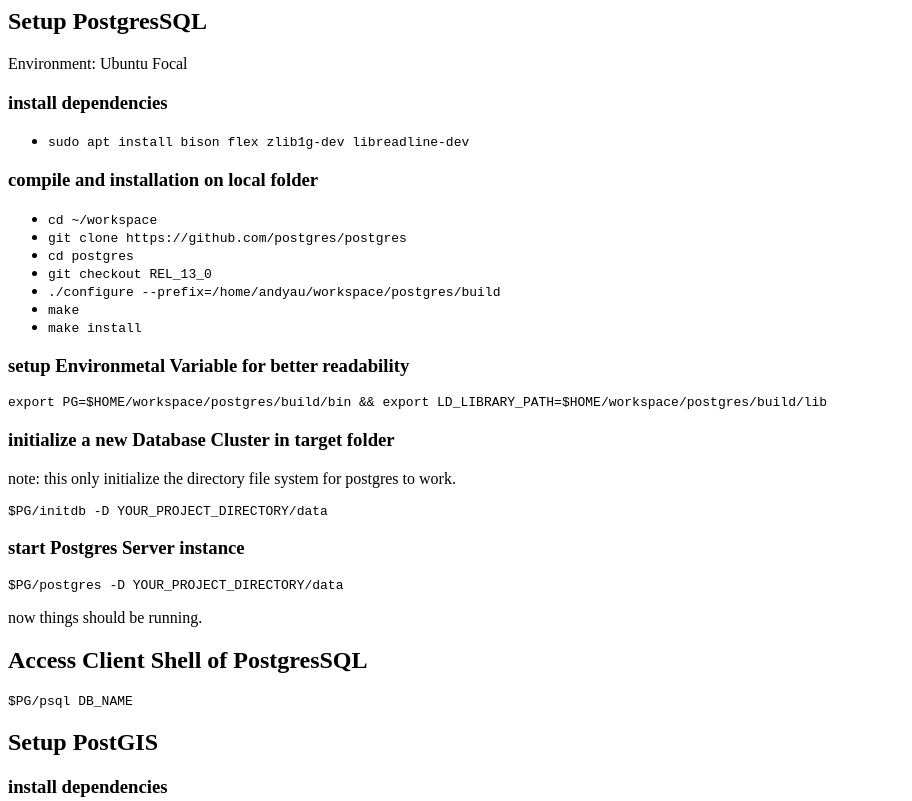
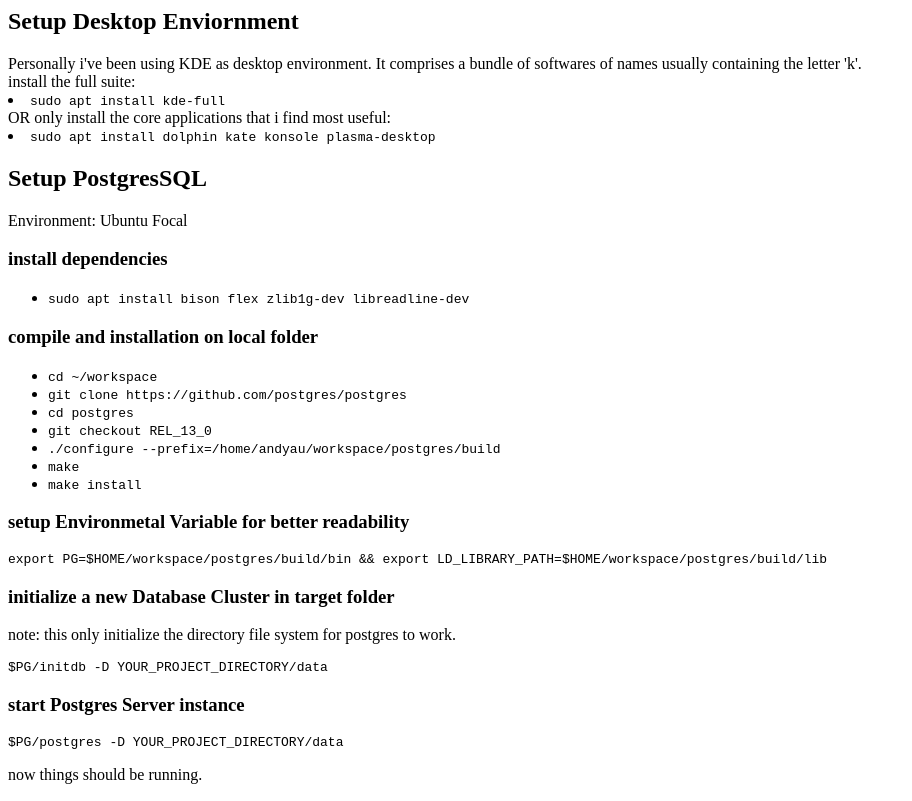
Before and after one commit to kongnihcua/linux_setup, a plain HTML site: page index.html in a window 1280 px wide. Shown: the top 801 px of the page, without its empty margins (0-912 px from the left). Drawn offline with Linux system fonts and the light colour scheme.

Commit message:
add desktop enviornment settingss

```diff
--- a/index.html
+++ b/index.html
@@ -5,6 +5,15 @@
     <style></style>
   </head>
 <body>
+
+<h2>Setup Desktop Enviornment</h2>
+Personally i've been using KDE as desktop environment. It comprises a bundle of softwares of names usually containing the letter 'k'.
+<br>
+install the full suite:
+<li><code>sudo apt install kde-full</code></li>
+OR only install the core applications that i find most useful:
+<li><code>sudo apt install dolphin kate konsole plasma-desktop</code></li>
+
 
 <h2>Setup PostgresSQL</h2>
 Environment: Ubuntu Focal
```
